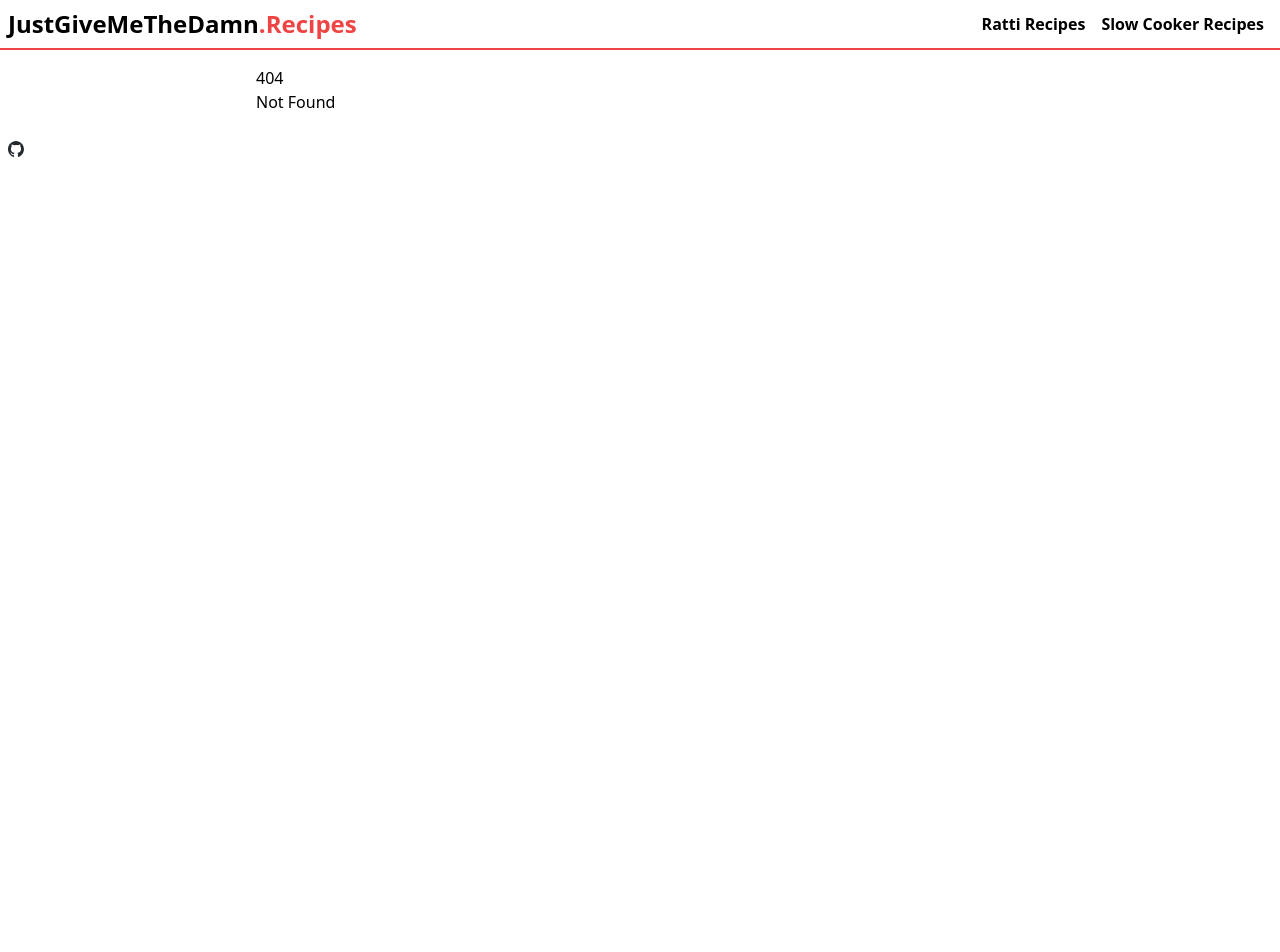
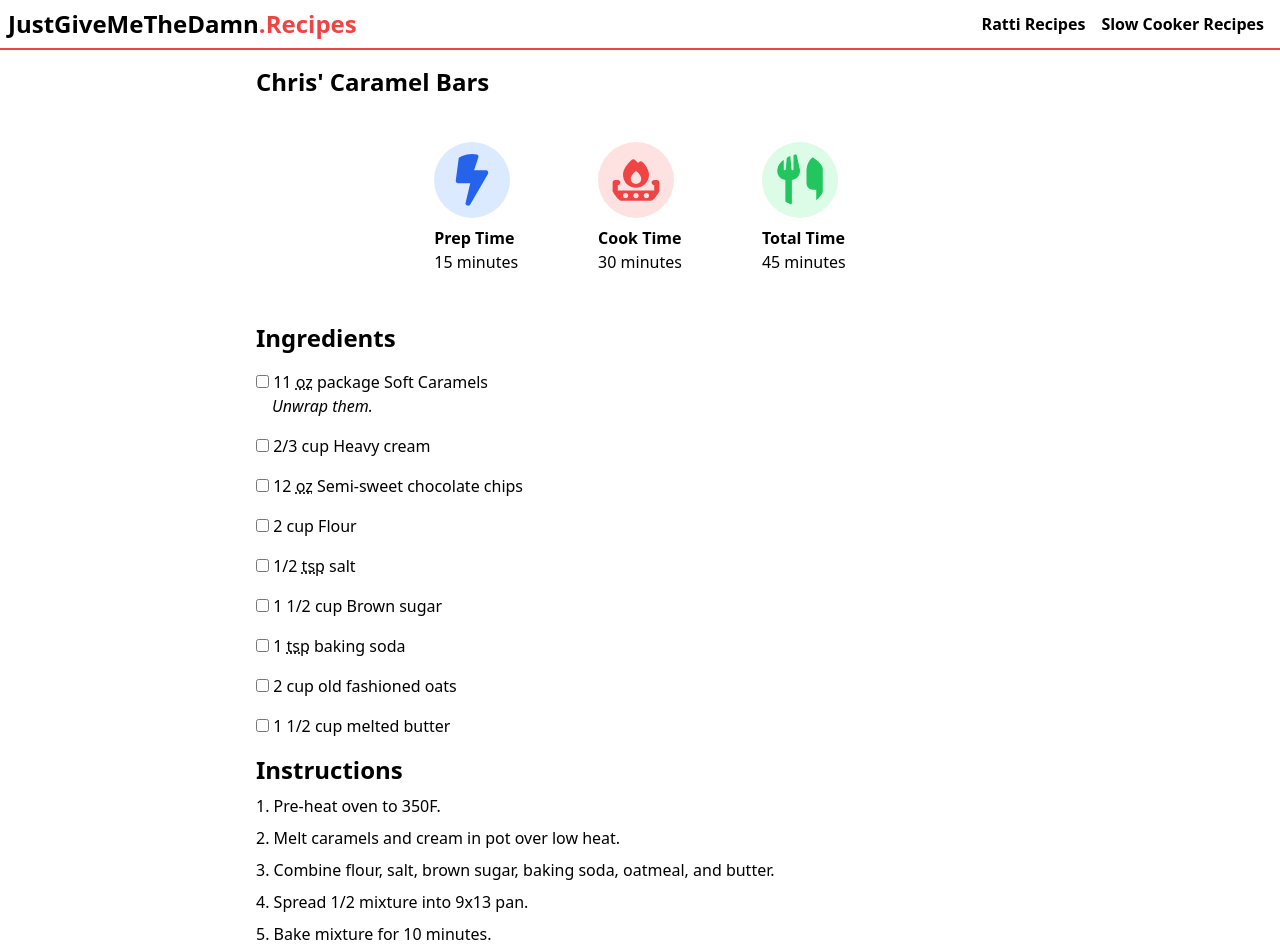
Before and after one commit to kyleratti/justgivemethedamn.recipes, a SvelteKit app in the folder source/: page /recipes/ratti/chris-caramel-bars in a window 1280 px wide. Before the commit this address had no page. Shown: the top 952 px of the page. Before the commit the page ends 800 px from the top, so only its background shows below. Built offline with nearby package versions, Linux system fonts and the light colour scheme.

Commit message:
feat: add Chris' Caramel Bars

```diff
--- a/source/src/components/CheckableIngredient.svelte
+++ b/source/src/components/CheckableIngredient.svelte
@@ -1,5 +1,5 @@
 <script lang="ts">
-	import type { Ingredient, IngredientUnit } from "$lib/types";
+	import type { ExactIngredient, Ingredient, IngredientUnit } from "$lib/types";
 	import InlineIngredientUnit from "$components/InlineIngredientUnit.svelte";
 	import { exhaustiveCheck } from "$lib/patternMatch";
 
@@ -32,11 +32,19 @@
 		}
 	};
 
+	const getHtmlValueForIngredientQuantity = (quantity: ExactIngredient["quantity"]) => {
+		if (typeof quantity === "number") {
+			return quantity;
+		}
+
+		return quantity.valueOf().toString();
+	};
+
 	const getHtmlNameFromIngredient = (ingredient: Ingredient) => {
 		const text = (() => {
 			switch (ingredient.kind) {
 				case "exact":
-					return `${ingredient.quantity}-${getHtmlNameFromIngredientUnit(ingredient.unit)}-${ingredient.name}`;
+					return `${getHtmlValueForIngredientQuantity(ingredient.quantity)}-${getHtmlNameFromIngredientUnit(ingredient.unit)}-${ingredient.name}`;
 				case "approximate":
 					return ingredient.description;
 				default:
--- a/source/src/components/InlineIngredientUnit.svelte
+++ b/source/src/components/InlineIngredientUnit.svelte
@@ -1,9 +1,9 @@
 <script lang="ts">
-	import type { IngredientUnit } from "$lib/types";
+	import type { ExactIngredient, IngredientUnit } from "$lib/types";
 	import Fraction from "fraction.js";
 
 	export let unit: IngredientUnit;
-	export let quantity: number;
+	export let quantity: ExactIngredient["quantity"];
 
 	const quantityAsFraction = new Fraction(quantity).toFraction(true);
 </script>
--- a/source/src/lib/types.d.ts
+++ b/source/src/lib/types.d.ts
@@ -1,3 +1,5 @@
+import Fraction from "fraction.js";
+
 type IngredientUnit =
 	| "pound"
 	| "ounce"
@@ -11,7 +13,7 @@ type IngredientUnit =
 	| "item";
 
 type ExactIngredient = {
-	quantity: number;
+	quantity: number | Fraction;
 	unit: IngredientUnit;
 	name: string;
 };
--- a/source/src/routes/recipes/ratti/+page.svelte
+++ b/source/src/routes/recipes/ratti/+page.svelte
@@ -14,6 +14,11 @@
 
 <ul class="list-inside list-disc">
 	<li>
+		<a href="/recipes/ratti/chris-caramel-bars" class="text-blue-500 hover:underline"
+			>Chris' Caramel Bars</a
+		>
+	</li>
+	<li>
 		<a href="/recipes/ratti/grandma-wests-baked-beans" class="text-blue-500 hover:underline"
 			>Grandma West's Baked Beans</a
 		>
--- /dev/null
+++ b/source/src/routes/recipes/ratti/chris-caramel-bars/+page.svelte
@@ -0,0 +1,57 @@
+<script lang="ts">
+	import type { Contributor, CookingRecipe } from "$lib/types";
+	import IngredientsList from "$components/IngredientsList.svelte";
+	import RecipeTime from "$components/RecipeTime.svelte";
+	import StepsList from "$components/StepsList.svelte";
+	import { createTitle } from "$lib/titleUtil";
+	import Fraction from "fraction.js";
+
+	const contributors: Contributor[] = [{ kind: "person", name: "Chris" }];
+
+	const recipe: CookingRecipe = {
+		prepTimeMinutes: 15,
+		cookTimeMinutes: 30,
+		ingredients: [
+			{
+				kind: "exact",
+				quantity: 11,
+				unit: "ounce",
+				name: "package Soft Caramels",
+				notes: "Unwrap them.",
+			},
+			{ kind: "exact", quantity: new Fraction(2, 3), unit: "cup", name: "Heavy cream" },
+			{ kind: "exact", quantity: 12, unit: "ounce", name: "Semi-sweet chocolate chips" },
+			{ kind: "exact", quantity: 2, unit: "cup", name: "Flour" },
+			{ kind: "exact", quantity: new Fraction(1, 2), unit: "teaspoon", name: "salt" },
+			{ kind: "exact", quantity: 1.5, unit: "cup", name: "Brown sugar" },
+			{ kind: "exact", quantity: 1, unit: "teaspoon", name: "baking soda" },
+			{ kind: "exact", quantity: 2, unit: "cup", name: "old fashioned oats" },
+			{ kind: "exact", quantity: 1.5, unit: "cup", name: "melted butter" },
+		],
+		steps: [
+			{ description: "Pre-heat oven to 350F." },
+			{ description: "Melt caramels and cream in pot over low heat." },
+			{ description: "Combine flour, salt, brown sugar, baking soda, oatmeal, and butter." },
+			{ description: `Spread ${new Fraction(1, 2).toFraction(true)} mixture into 9x13 pan.` },
+			{ description: "Bake mixture for 10 minutes." },
+			{ description: "Spread chocolate chips & melted caramel mixture on top." },
+			{
+				description: `Crumble remaining ${new Fraction(1, 2).toFraction(true)} dry mixture on top.`,
+			},
+			{ description: "Bake 20 minutes." },
+			{ description: "Cool & cut into squares." },
+		],
+	};
+</script>
+
+<svelte:head>
+	<title>{createTitle("Chris' Caramel Bars")}</title>
+</svelte:head>
+
+<h2 class="mb-2 text-2xl font-bold">Chris' Caramel Bars</h2>
+
+<RecipeTime prepTimeMinutes={recipe.prepTimeMinutes} cookTimeMinutes={recipe.cookTimeMinutes} />
+
+<IngredientsList ingredients={recipe.ingredients} />
+
+<StepsList steps={recipe.steps} />
```
